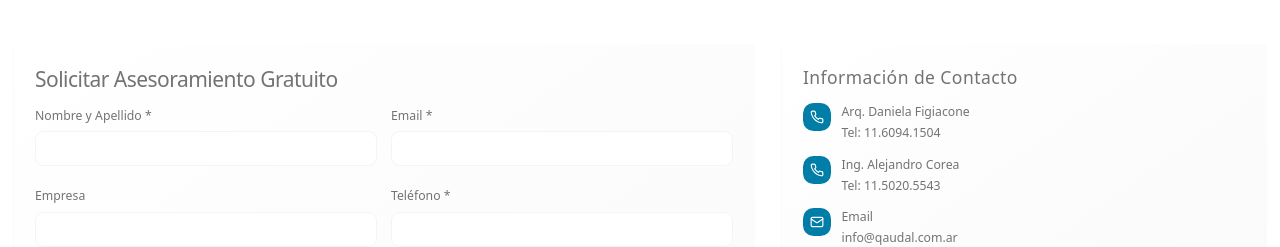
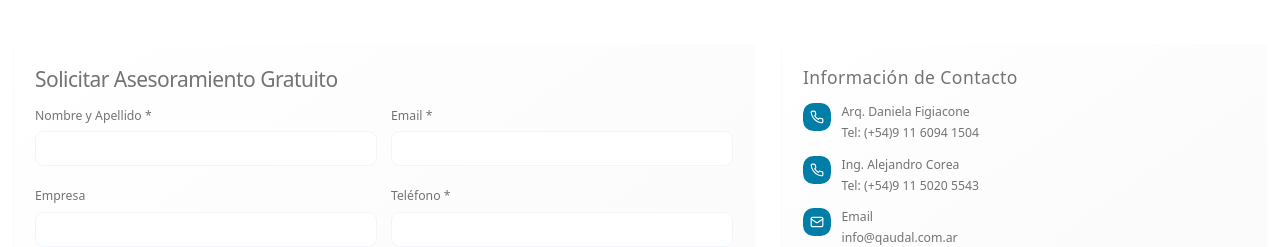
Before and after one commit to FVDevelop/qaudalsrl, a React (Vite) app: page / in a window 1280 px wide. Shown: the part 3891-4138 px from the top of the page. Built offline with nearby package versions, Linux system fonts and the light colour scheme; a web font is replaced by a local one.

Commit message:
Code edited in Lovable Code Editor

```diff
--- a/src/components/ContactForm.tsx
+++ b/src/components/ContactForm.tsx
@@ -225,7 +225,7 @@ Esta es una solicitud de cotización enviada desde el sitio web de Qaudal.
                     </div>
                     <div>
                       <div className="font-medium mb-1 text-sm" style={{color: '#737373'}}>Arq. Daniela Figiacone</div>
-                      <div className="font-light text-sm" style={{color: '#737373'}}>Tel: 11.6094.1504</div>
+                      <div className="font-light text-sm" style={{color: '#737373'}}>Tel: (+54)9 11 6094 1504</div>
                     </div>
                   </div>
 
@@ -235,7 +235,7 @@ Esta es una solicitud de cotización enviada desde el sitio web de Qaudal.
                     </div>
                     <div>
                       <div className="font-medium mb-1 text-sm" style={{color: '#737373'}}>Ing. Alejandro Corea</div>
-                      <div className="font-light text-sm" style={{color: '#737373'}}>Tel: 11.5020.5543</div>
+                      <div className="font-light text-sm" style={{color: '#737373'}}>Tel: (+54)9 11 5020 5543</div>
                     </div>
                   </div>
 
```
